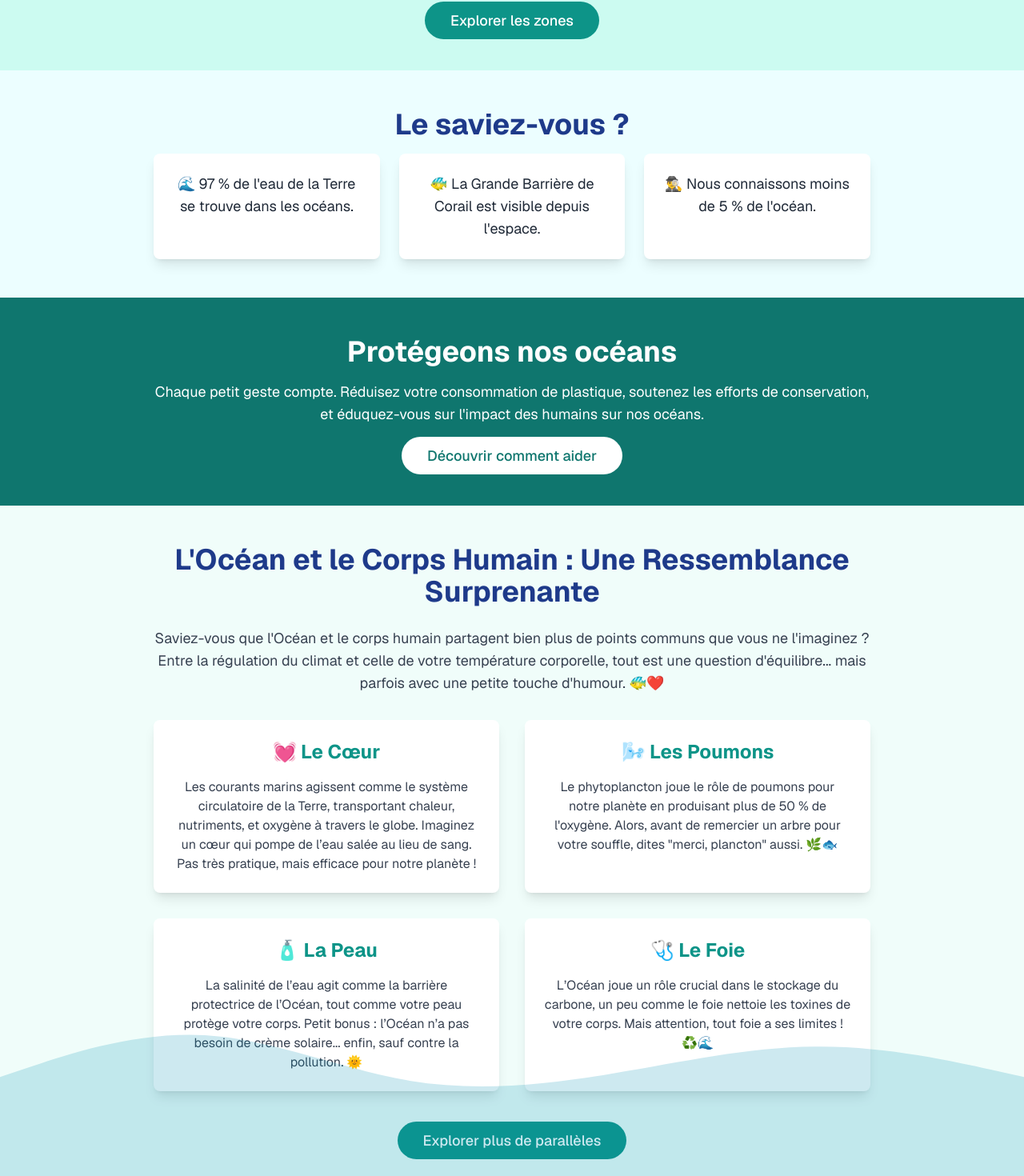
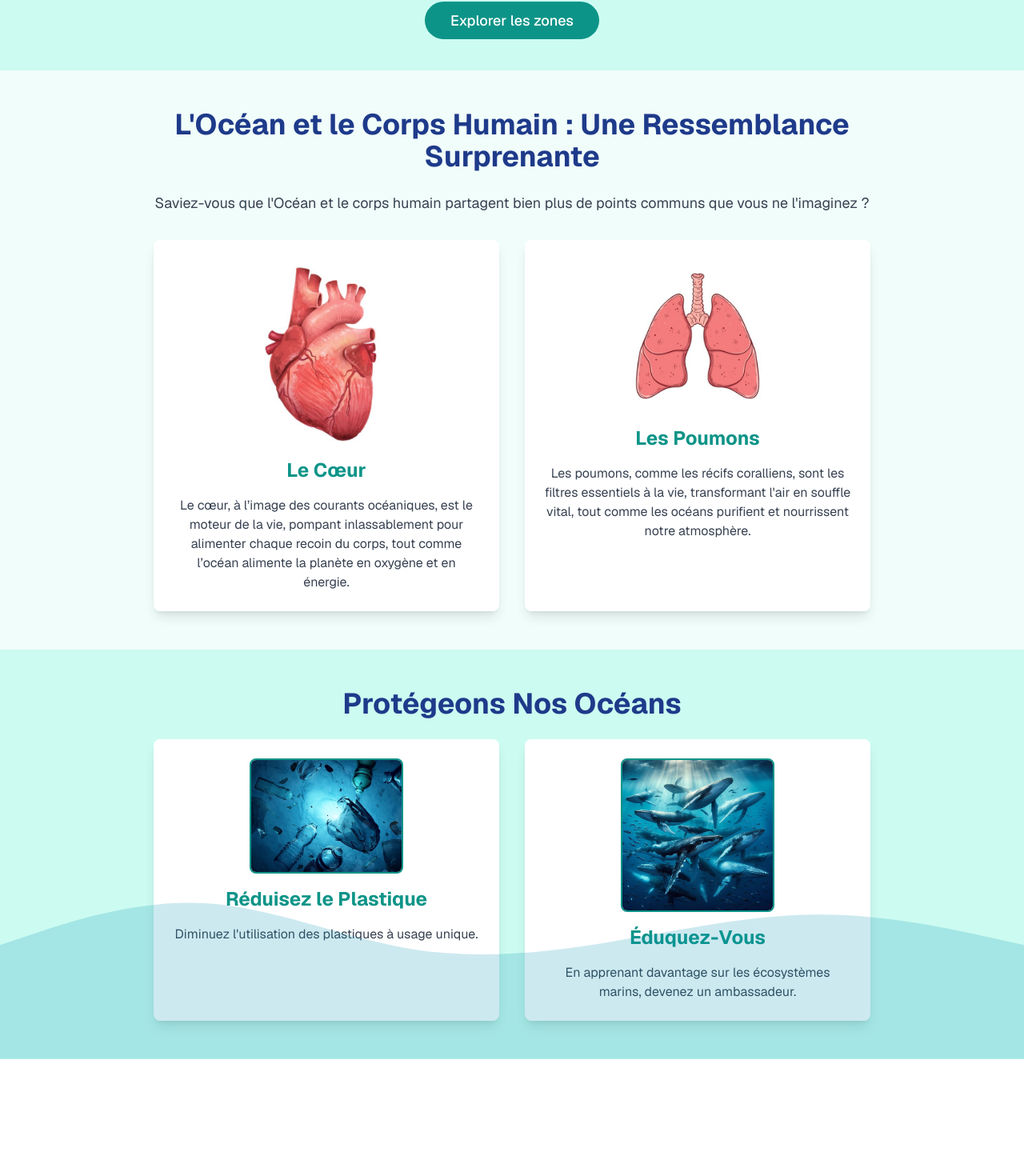
Before and after one commit to enaha76/defi_1, a Next.js app: page / in a window 1280 px wide. Shown: the part 1704-3174 px from the top of the page at 80% size. After the commit the page ends 3028 px from the top, so only its background shows below. Built offline with nearby package versions, Linux system fonts and the light colour scheme.

Commit message:
fix:pull

```diff
--- a/app/page.tsx
+++ b/app/page.tsx
@@ -110,27 +110,41 @@ export default function HomePage() {
         </div>
       </section>
 
-      {/* Section 3: Fun Facts */}
-      <section className="bg-cyan-50 py-12 px-4">
+      {/* Section 3: Ocean and Human Body Parallels */}
+      <section className="bg-teal-50 py-12 px-4">
         <div className="text-center max-w-4xl mx-auto">
-          <h2 className="text-2xl md:text-4xl font-bold mb-4 text-blue-900">
-            Le saviez-vous ?
+          <h2 className="text-3xl md:text-4xl font-bold text-blue-900 mb-6">
+            L'Océan et le Corps Humain : Une Ressemblance Surprenante
           </h2>
-          <div className="grid grid-cols-1 md:grid-cols-3 gap-6">
-            <div className="bg-white rounded-lg shadow-lg p-6">
-              <p className="text-lg text-gray-800">
-                🌊 97 % de l&apos;eau de la Terre se trouve dans les océans.
+          <p className="text-lg text-gray-700 mb-8">
+            Saviez-vous que l'Océan et le corps humain partagent bien plus de
+            points communs que vous ne l'imaginez ?
+          </p>
+          <div className="grid grid-cols-1 md:grid-cols-2 gap-8">
+            <div className="bg-white shadow-lg rounded-lg p-6">
+              <img
+                src="/explorer/heart.jpg"
+
+                alt="Le Cœur et les Courants"
+                className="rounded mb-4 w-1/2 h-auto mx-auto"
+              />
+              <h3 className="text-2xl font-bold text-teal-600 mb-4">Le Cœur</h3>
+              <p className="text-gray-700">
+              Le cœur, à l’image des courants océaniques, est le moteur de la vie, pompant inlassablement pour alimenter chaque recoin du corps, tout comme l’océan alimente la planète en oxygène et en énergie.
               </p>
             </div>
-            <div className="bg-white rounded-lg shadow-lg p-6">
-              <p className="text-lg text-gray-800">
-                🐠 La Grande Barrière de Corail est visible depuis
-                l&apos;espace.
-              </p>
-            </div>
-            <div className="bg-white rounded-lg shadow-lg p-6">
-              <p className="text-lg text-gray-800">
-                🕵️‍♂️ Nous connaissons moins de 5 % de l&apos;océan.
+
+            <div className="bg-white shadow-lg rounded-lg p-6">
+              <img
+                src="/explorer/lungs.jpg"
+                alt="Les Poumons et le Phytoplancton"
+                className="rounded mb-4 w-1/2 h-auto mx-auto "
+              />
+              <h3 className="text-2xl font-bold text-teal-600 mb-4">
+                Les Poumons
+              </h3>
+              <p className="text-gray-700">
+              Les poumons, comme les récifs coralliens, sont les filtres essentiels à la vie, transformant l'air en souffle vital, tout comme les océans purifient et nourrissent notre atmosphère.
               </p>
             </div>
           </div>
@@ -138,98 +152,42 @@ export default function HomePage() {
       </section>
 
       {/* Section 4: Take Action */}
-      <section className="bg-teal-700 py-12 px-4 text-white">
-        <div className="text-center max-w-4xl mx-auto">
-          <h2 className="text-2xl md:text-4xl font-bold mb-4">
-            Protégeons nos océans
-          </h2>
-          <p className="text-lg mb-6">
-            Chaque petit geste compte. Réduisez votre consommation de plastique,
-            soutenez les efforts de conservation, et éduquez-vous sur
-            l&apos;impact des humains sur nos océans.
-          </p>
-          <Link
-            href="/take-action"
-            className="bg-white text-teal-700 font-medium py-3 px-8 rounded-full text-lg transition duration-300"
-          >
-            Découvrir comment aider
-          </Link>
-        </div>
-      </section>
-      <section className="container mx-auto py-12 px-6 bg-teal-50">
+      <section className="bg-teal-100 py-12 px-4">
         <div className="text-center max-w-4xl mx-auto">
           <h2 className="text-3xl md:text-4xl font-bold text-blue-900 mb-6">
-            L'Océan et le Corps Humain : Une Ressemblance Surprenante
+            Protégeons Nos Océans
           </h2>
-          <p className="text-lg text-gray-700 mb-8">
-            Saviez-vous que l'Océan et le corps humain partagent bien plus de
-            points communs que vous ne l'imaginez ? Entre la régulation du
-            climat et celle de votre température corporelle, tout est une
-            question d'équilibre... mais parfois avec une petite touche
-            d'humour. 🐠❤️
-          </p>
           <div className="grid grid-cols-1 md:grid-cols-2 gap-8">
-            {/* Parallel 1: The Heart */}
             <div className="bg-white shadow-lg rounded-lg p-6">
+              <img
+                src="/explorer/pr.jpg"
+                className=" mb-4 w-1/2 h-auto mx-auto border-2 border-teal-600 rounded-lg"
+                alt="Réduisez le Plastique"
+
+              />
               <h3 className="text-2xl font-bold text-teal-600 mb-4">
-                💓 Le Cœur
+                Réduisez le Plastique
               </h3>
               <p className="text-gray-700">
-                Les courants marins agissent comme le système circulatoire de la
-                Terre, transportant chaleur, nutriments, et oxygène à travers le
-                globe. Imaginez un cœur qui pompe de l’eau salée au lieu de
-                sang. Pas très pratique, mais efficace pour notre planète !
+                Diminuez l'utilisation des plastiques à usage unique.
               </p>
             </div>
 
-            {/* Parallel 2: The Lungs */}
             <div className="bg-white shadow-lg rounded-lg p-6">
+              <img
+                src="/explorer/ch.jpg"
+                alt="Éduquez-Vous"
+               className=" mb-4 w-1/2 h-auto mx-auto border-2 border-teal-600 rounded-lg"
+              />
               <h3 className="text-2xl font-bold text-teal-600 mb-4">
-                🌬️ Les Poumons
+                Éduquez-Vous
               </h3>
               <p className="text-gray-700">
-                Le phytoplancton joue le rôle de poumons pour notre planète en
-                produisant plus de 50 % de l'oxygène. Alors, avant de remercier
-                un arbre pour votre souffle, dites "merci, plancton" aussi. 🌿🐟
-              </p>
-            </div>
-
-            {/* Parallel 3: The Skin */}
-            <div className="bg-white shadow-lg rounded-lg p-6">
-              <h3 className="text-2xl font-bold text-teal-600 mb-4">
-                🧴 La Peau
-              </h3>
-              <p className="text-gray-700">
-                La salinité de l’eau agit comme la barrière protectrice de
-                l’Océan, tout comme votre peau protège votre corps. Petit bonus
-                : l’Océan n’a pas besoin de crème solaire... enfin, sauf contre
-                la pollution. 🌞
-              </p>
-            </div>
-
-            {/* Parallel 4: The Liver */}
-            <div className="bg-white shadow-lg rounded-lg p-6">
-              <h3 className="text-2xl font-bold text-teal-600 mb-4">
-                🩺 Le Foie
-              </h3>
-              <p className="text-gray-700">
-                L’Océan joue un rôle crucial dans le stockage du carbone, un peu
-                comme le foie nettoie les toxines de votre corps. Mais
-                attention, tout foie a ses limites ! ♻️🌊
+                En apprenant davantage sur les écosystèmes marins, devenez un
+                ambassadeur.
               </p>
             </div>
           </div>
-        </div>
-        {/* Chatbot Button */}
-        <Chatbot />
-
-        <div className="text-center mt-12">
-          <Link
-            href="/explore-parallels"
-            className="bg-teal-600 hover:bg-teal-700 text-white font-medium py-3 px-8 rounded-full text-lg transition duration-300"
-          >
-            Explorer plus de parallèles
-          </Link>
         </div>
       </section>
     </div>
```
Also changed, not shown: public/explorer/ch.jpg (added), public/explorer/pr.jpg (added).
